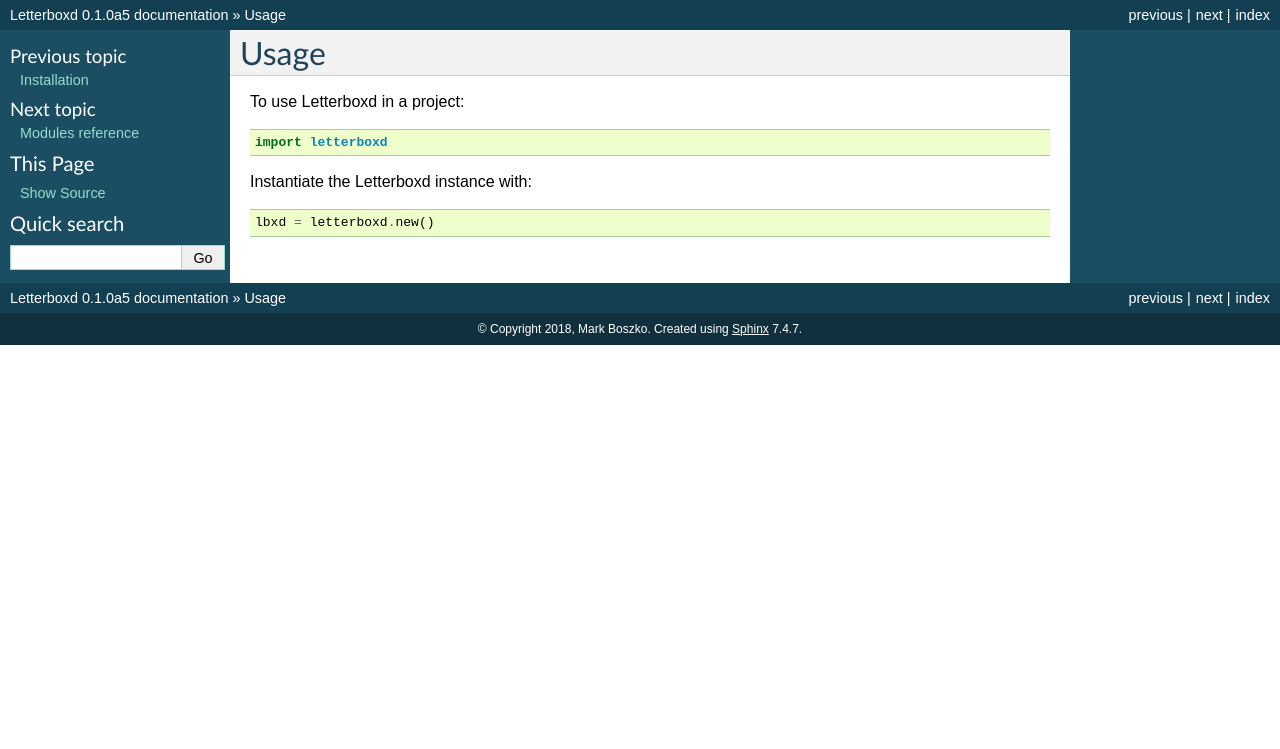
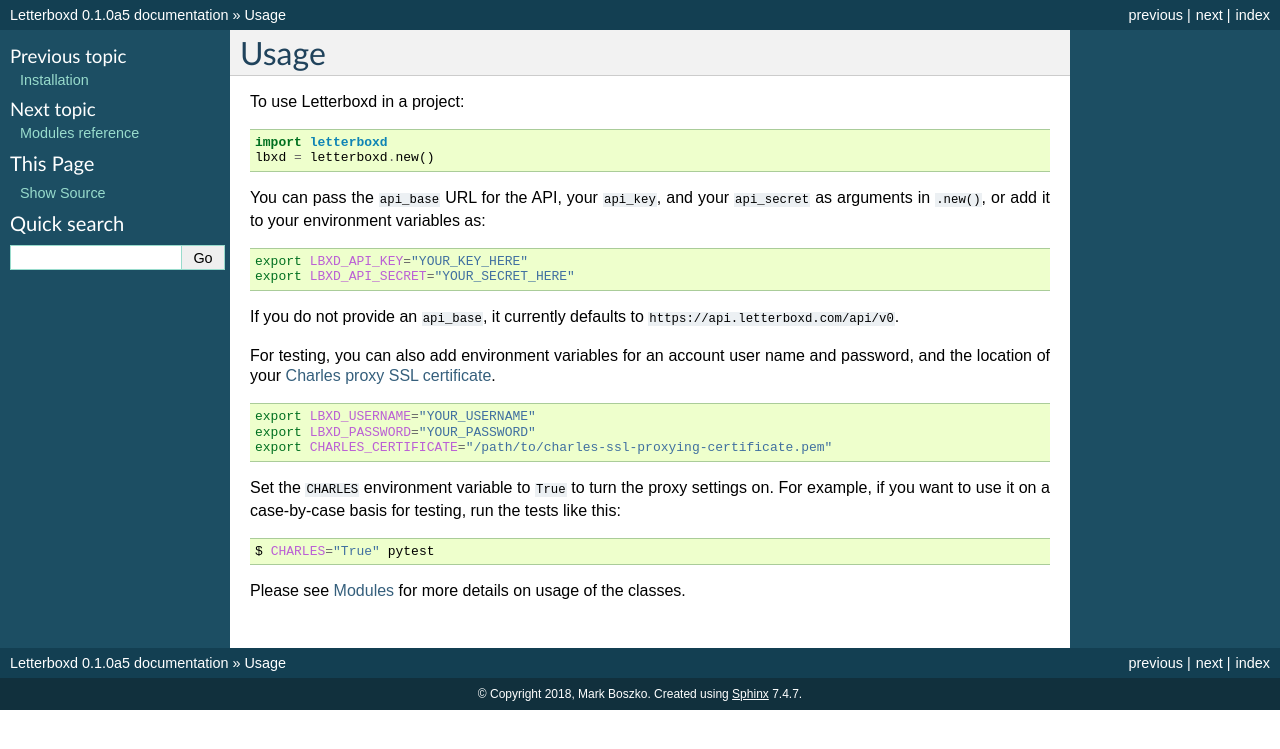
Before and after one commit to swizzlevixen/letterboxd, a Sphinx documentation site: the page built from docs/usage.rst, in a window 1280 px wide. Shown: the top 749 px of the page. Built offline with Sphinx 7.4.7, drawn with Linux system fonts in a browser that asks for light colours; the version number is read from the project's files by our own code.

Commit message:
Adding more usage notes

```diff
--- a/docs/usage.rst
+++ b/docs/usage.rst
@@ -2,10 +2,34 @@
 Usage
 =====
 
-To use Letterboxd in a project::
+To use Letterboxd in a project:
+
+.. code-block:: python
 
     import letterboxd
+    lbxd = letterboxd.new()
 
-Instantiate the Letterboxd instance with::
+You can pass the ``api_base`` URL for the API, your ``api_key``, and your ``api_secret`` as arguments in ``.new()``, or add it to your environment variables as:
 
-    lbxd = letterboxd.new()
+.. code-block:: bash
+
+    export LBXD_API_KEY="YOUR_KEY_HERE"
+    export LBXD_API_SECRET="YOUR_SECRET_HERE"
+
+If you do not provide an ``api_base``, it currently defaults to ``https://api.letterboxd.com/api/v0``.
+
+For testing, you can also add environment variables for an account user name and password, and the location of your `Charles proxy SSL certificate <https://www.charlesproxy.com/documentation/using-charles/ssl-certificates/>`_.
+
+.. code-block:: bash
+
+    export LBXD_USERNAME="YOUR_USERNAME"
+    export LBXD_PASSWORD="YOUR_PASSWORD"
+    export CHARLES_CERTIFICATE="/path/to/charles-ssl-proxying-certificate.pem"
+
+Set the ``CHARLES`` environment variable to ``True`` to turn the proxy settings on. For example, if you want to use it on a case-by-case basis for testing, run the tests like this:
+
+.. code-block:: bash
+
+    $ CHARLES="True" pytest
+
+Please see `Modules <modules>`_ for more details on usage of the classes.
```
